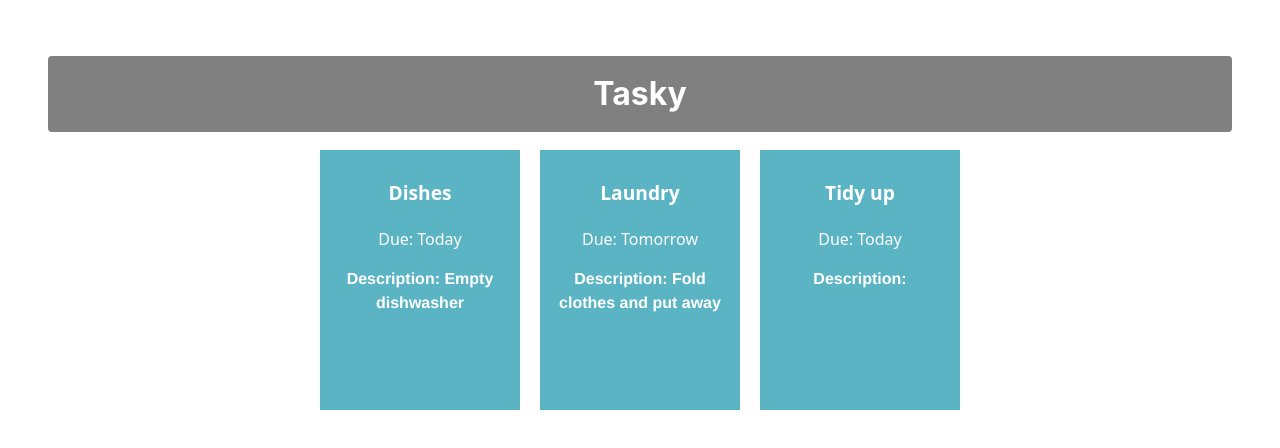
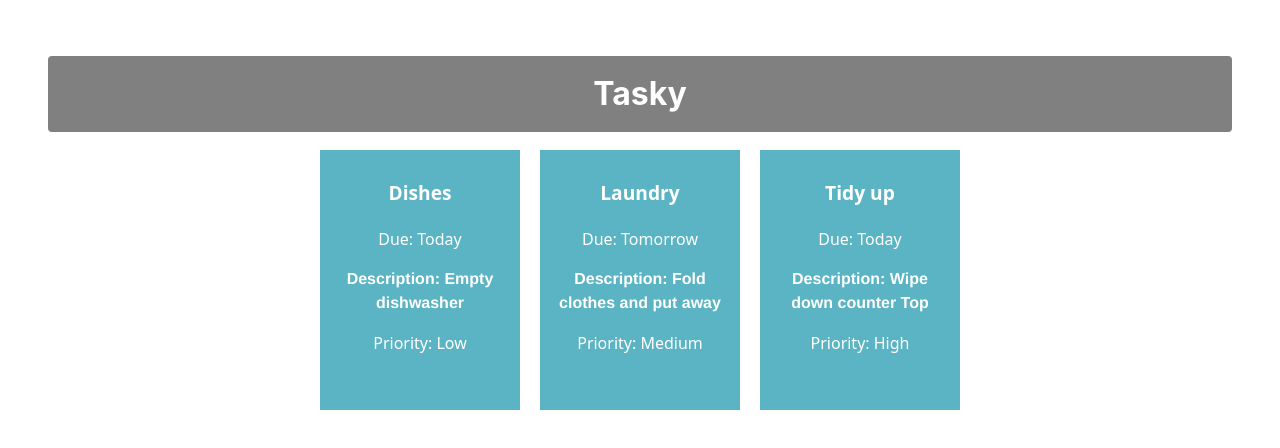
Before and after one commit to Jamie-Whelan04/react-basics-labs-s1-2026, a React (Vite) app in the folder tasky/: page / in a window 1280 px wide. Shown: the top 448 px of the page. Built offline with nearby package versions, Linux system fonts and the light colour scheme.

Commit message:
Tasky Lab 2a - Exercise done

```diff
--- a/tasky/src/App.jsx
+++ b/tasky/src/App.jsx
@@ -6,9 +6,9 @@
 function App() {
       const [ taskState, setTaskState ] = useState({
     tasks: [
-      { id: 1, title:"Dishes", description: "Empty dishwasher", deadline: "Today" },
-      { id: 2, title: "Laundry", description: "Fold clothes and put away", deadline: "Tomorrow" },
-      { id: 3, title: "Tidy up", deadline: "Today" }
+      { id: 1, title:"Dishes", description: "Empty dishwasher", deadline: "Today", priority: "Low" },
+      { id: 2, title: "Laundry", description: "Fold clothes and put away", deadline: "Tomorrow", priority: "Medium" },
+      { id: 3, title: "Tidy up",description: "Wipe down counter Top", deadline: "Today", priority: "High" }
     ]
   });
 
@@ -22,6 +22,7 @@
       description={task.description}
       deadline={task.deadline}
       key={task.id}
+      priority={task.priority}
       />
       ))}
 
--- a/tasky/src/components/Task.jsx
+++ b/tasky/src/components/Task.jsx
@@ -7,6 +7,7 @@
             <p className="title">{props.title}</p>
             <p>Due: {props.deadline}</p>
             <p className="description">Description: {props.description}</p>
+            <p className="priority">Priority: {props.priority}</p>
         </div>
     )
 
```
